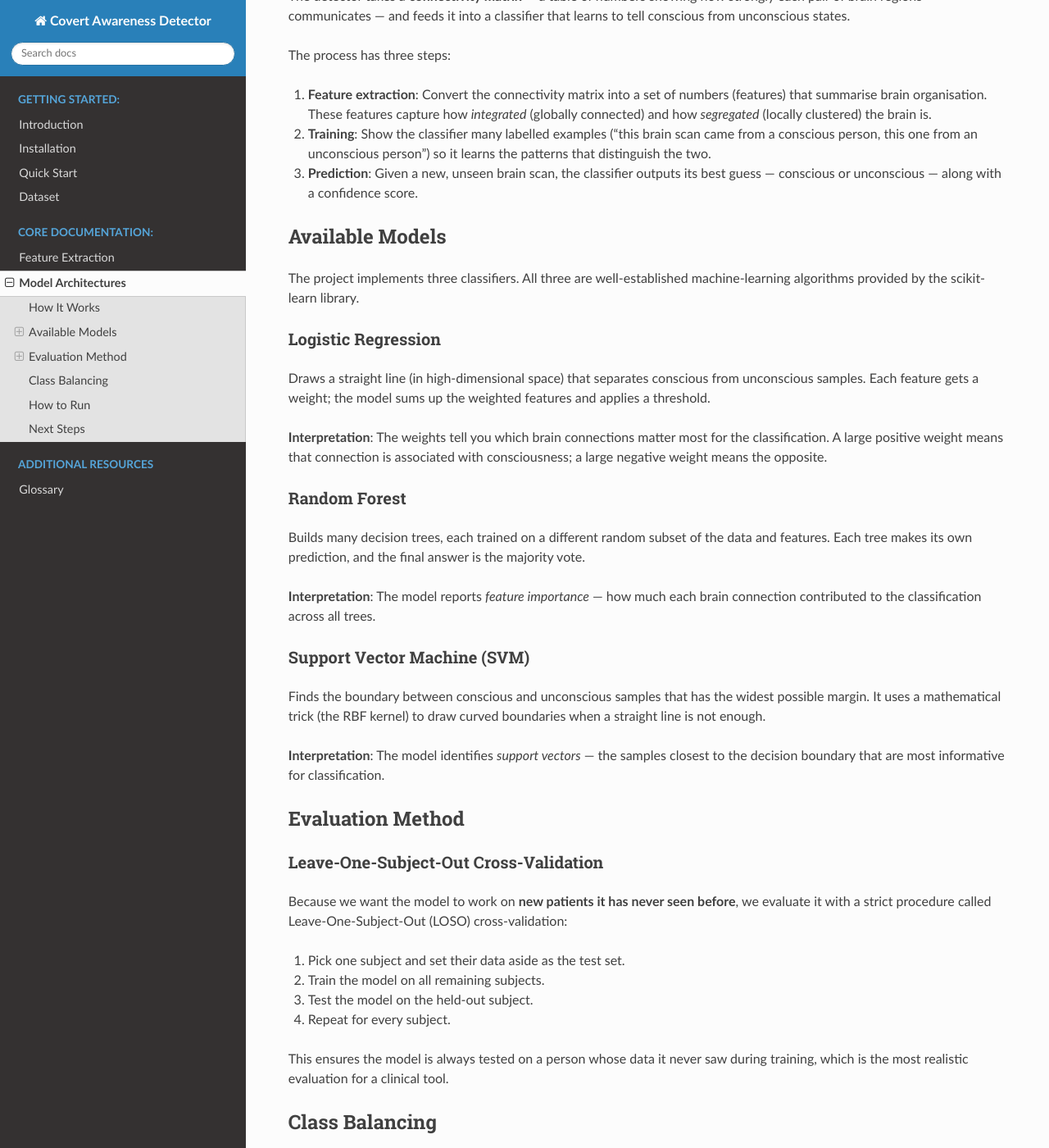
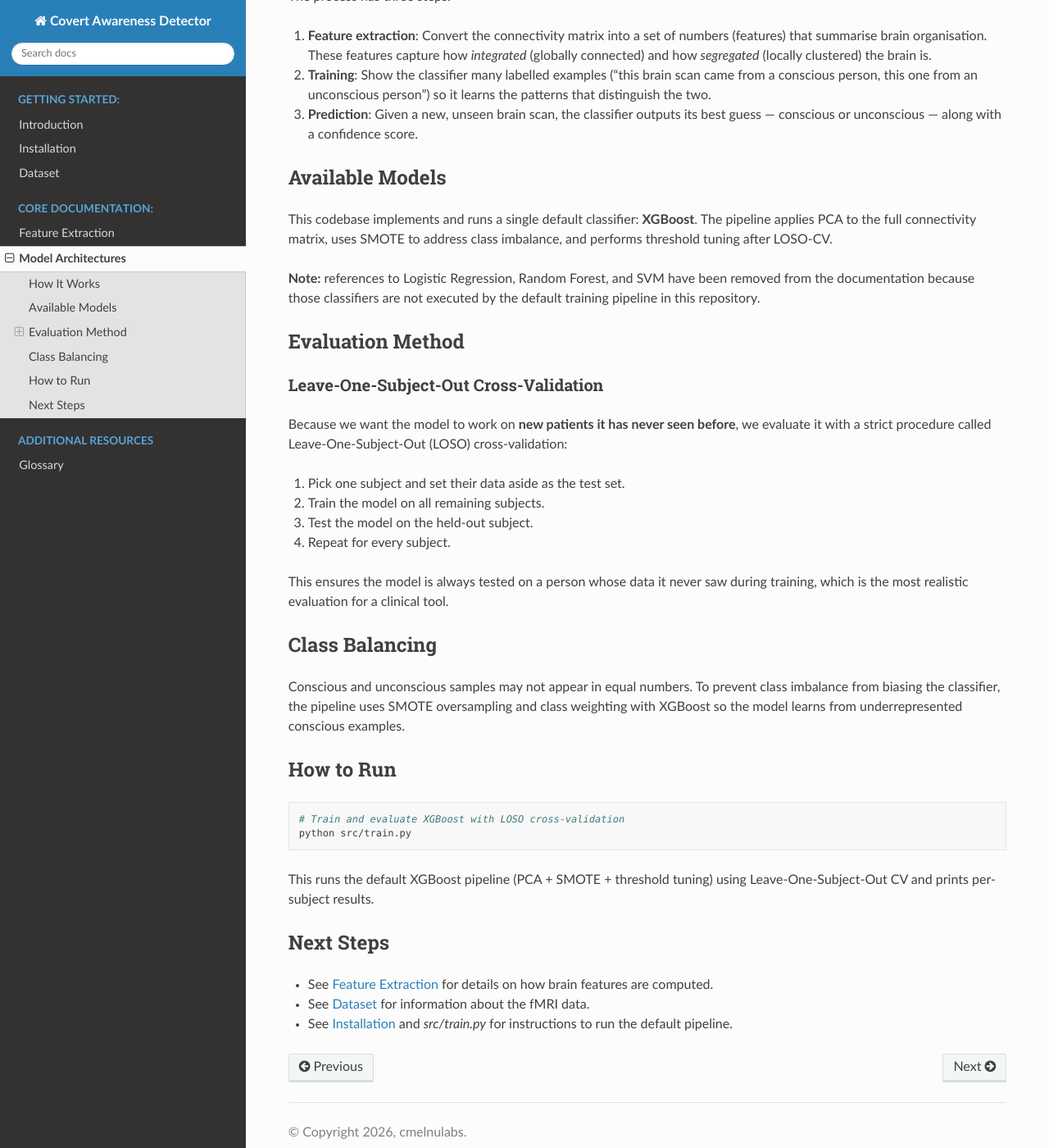
Before and after one commit to byteshiftlabs/ml_covert_awareness_detector, a Sphinx documentation site: the page built from docs/model_architectures.rst, in a window 1280 px wide and 1400 px high, scrolled down 604 px. Shown: the whole window at 82% size. Built offline with Sphinx 7.4.7 and the Read the Docs theme 3.1.0, drawn with Linux system fonts in a browser that asks for light colours; pages that are not in the unit, such as notebooks, are missing from menus; some of the changed text lies outside the part shown.

Commit message:
Removed references to non‑existent training_procedures; pointed docs to XGBoost pipeline

```diff
--- a/docs/feature_extraction.rst
+++ b/docs/feature_extraction.rst
@@ -136,4 +136,4 @@ Next Steps
 
 - See :doc:`model_architectures` for how these features are used by the classifiers.
 - See :doc:`dataset` for information about the fMRI data.
-- See :doc:`quickstart` for a step-by-step tutorial.
+- See :doc:`installation` for setup and running instructions.
--- a/docs/index.rst
+++ b/docs/index.rst
@@ -17,7 +17,6 @@ consciousness signatures in fMRI data during propofol anesthesia.
 
    introduction
    installation
-   quickstart
    dataset
 
 .. toctree::
@@ -27,7 +26,6 @@ consciousness signatures in fMRI data during propofol anesthesia.
    data_pipeline
    feature_extraction
    model_architectures
-   training_procedures
 
 .. toctree::
    :maxdepth: 2
--- a/docs/installation.rst
+++ b/docs/installation.rst
@@ -99,4 +99,4 @@ If you encounter issues:
 Next Steps
 ==========
 
-See :doc:`quickstart` for dataset download and model training.
+See :doc:`dataset` for dataset details and run `src/train.py` (or `./run_full_training.sh`) to execute the default XGBoost pipeline.
--- a/docs/introduction.rst
+++ b/docs/introduction.rst
@@ -204,9 +204,8 @@ Next Steps
 Ready to get started?
 
 1. :doc:`installation` - Set up the software
-2. :doc:`quickstart` - Run your first model
-3. :doc:`dataset` - Understand the fMRI data
-4. :doc:`model_architectures` - Explore the models
+2. :doc:`dataset` - Understand the fMRI data
+3. :doc:`model_architectures` - Explore the models
 
 .. note::
    This is an open-source research project. Questions and contributions welcome via GitHub!
--- a/docs/model_architectures.rst
+++ b/docs/model_architectures.rst
@@ -35,41 +35,13 @@ The process has three steps:
 Available Models
 ================
 
-The project implements three classifiers. All three are well-established
-machine-learning algorithms provided by the scikit-learn library.
+This codebase implements and runs a single default classifier: **XGBoost**.
+The pipeline applies PCA to the full connectivity matrix, uses SMOTE to
+address class imbalance, and performs threshold tuning after LOSO-CV.
 
-Logistic Regression
--------------------
-
-Draws a straight line (in high-dimensional space) that separates conscious
-from unconscious samples. Each feature gets a weight; the model sums up
-the weighted features and applies a threshold.
-
-**Interpretation**: The weights tell you which brain connections matter most
-for the classification. A large positive weight means that connection is
-associated with consciousness; a large negative weight means the opposite.
-
-
-Random Forest
--------------
-
-Builds many decision trees, each trained on a different random subset of the
-data and features. Each tree makes its own prediction, and the final answer
-is the majority vote.
-
-**Interpretation**: The model reports *feature importance* — how much each
-brain connection contributed to the classification across all trees.
-
-
-Support Vector Machine (SVM)
------------------------------
-
-Finds the boundary between conscious and unconscious samples that has the
-widest possible margin. It uses a mathematical trick (the RBF kernel) to
-draw curved boundaries when a straight line is not enough.
-
-**Interpretation**: The model identifies *support vectors* — the samples
-closest to the decision boundary that are most informative for classification.
+**Note:** references to Logistic Regression, Random Forest, and SVM have
+been removed from the documentation because those classifiers are not
+executed by the default training pipeline in this repository.
 
 
 Evaluation Method
@@ -96,9 +68,9 @@ Class Balancing
 ===============
 
 Conscious and unconscious samples may not appear in equal numbers. To
-prevent the model from being biased towards the more frequent class, all
-three classifiers use **balanced class weights**. This means the model
-pays more attention to the less frequent class during training.
+prevent class imbalance from biasing the classifier, the pipeline uses
+SMOTE oversampling and class weighting with XGBoost so the model learns
+from underrepresented conscious examples.
 
 
 How to Run
@@ -106,21 +78,11 @@ How to Run
 
 .. code-block:: bash
 
-   # Compare all three models with LOSO cross-validation
+   # Train and evaluate XGBoost with LOSO cross-validation
    python src/train.py
 
-This trains Logistic Regression, Random Forest, and SVM, prints
-per-subject results, and shows a comparison table at the end.
-
-To train a single model type:
-
-.. code-block:: python
-
-   from src.models import ConsciousnessClassifier
-
-   clf = ConsciousnessClassifier(model_type='random_forest')
-   clf.train(X_train, y_train)
-   metrics = clf.evaluate(X_test, y_test)
+This runs the default XGBoost pipeline (PCA + SMOTE + threshold tuning)
+using Leave-One-Subject-Out CV and prints per-subject results.
 
 
 Next Steps
@@ -128,4 +90,4 @@ Next Steps
 
 - See :doc:`feature_extraction` for details on how brain features are computed.
 - See :doc:`dataset` for information about the fMRI data.
-- See :doc:`quickstart` for a step-by-step tutorial.
+- See :doc:`installation` and `src/train.py` for instructions to run the default pipeline.
--- a/docs/quickstart.rst
+++ b/docs/quickstart.rst
@@ -2,7 +2,7 @@
 Quick Start
 ===========
 
-This guide will walk you through your first end-to-end workflow: downloading data, training models, and interpreting results. You'll train a baseline model and a CNN to detect consciousness states from fMRI data.
+This guide will walk you through your first end-to-end workflow: downloading data, training the default XGBoost pipeline, and interpreting results. The repository's default workflow runs the **XGBoost** classifier (full connectivity + PCA + SMOTE + threshold tuning); other model archetypes are not executed by the default pipeline.
 
 .. contents:: Table of Contents
    :local:
@@ -169,35 +169,27 @@ Each "sample" is one fMRI scan session:
    print(f"✓ Saved visualization to: connectivity_example.png")
 
 
-Step 3: Run Baseline Model
-===========================
+Step 3: Train the default model
+================================
 
-Let's start with a simple Random Forest classifier to establish baseline performance.
-
-Training the Baseline
----------------------
+Train the repository's default XGBoost pipeline (PCA + SMOTE + LOSO-CV). This is the workflow executed by `./run_full_training.sh` and `src/train.py`.
 
 .. code-block:: bash
 
-   python src/train.py \
-       --model baseline \
-       --data-dir ./data \
-       --output-dir ./results/baseline \
-       --cross-validate \
-       --verbose
+   # recommended (automated)
+   ./run_full_training.sh
 
+   # or run training script directly
+   python src/train.py
 
-View Baseline Results
----------------------
+View training output and validate the model:
 
 .. code-block:: bash
 
-   python src/evaluate.py \
-       --model ./results/baseline/model.pkl \
-       --data-dir ./data \
-       --output-dir ./results/baseline/evaluation
-
-   cat ./results/baseline/results.json
+   # Check the live log and results JSON
+   less training_*.log
+   python src/validate_model.py
+   ls -lh results/
 
 
 Step 4: Train CNN Model
```
Also changed, not shown: README.md (+3 -8 lines).
